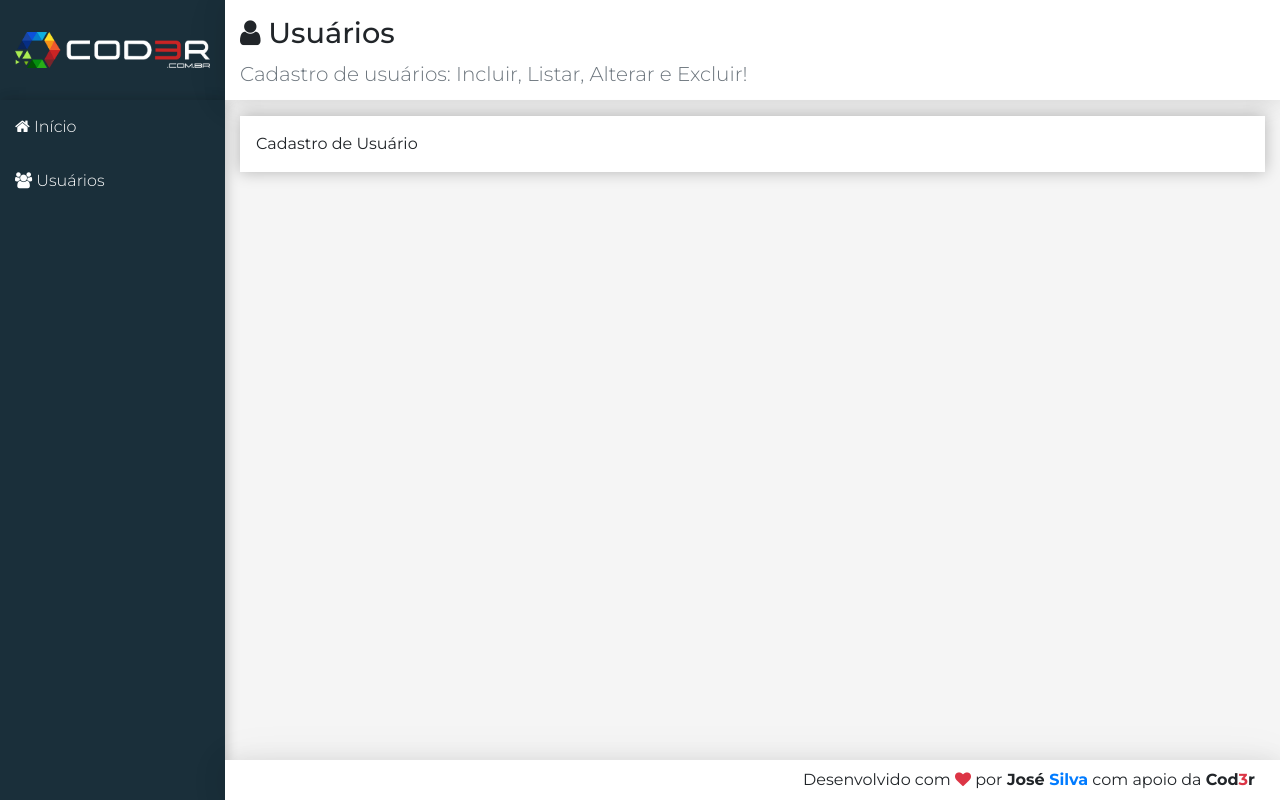
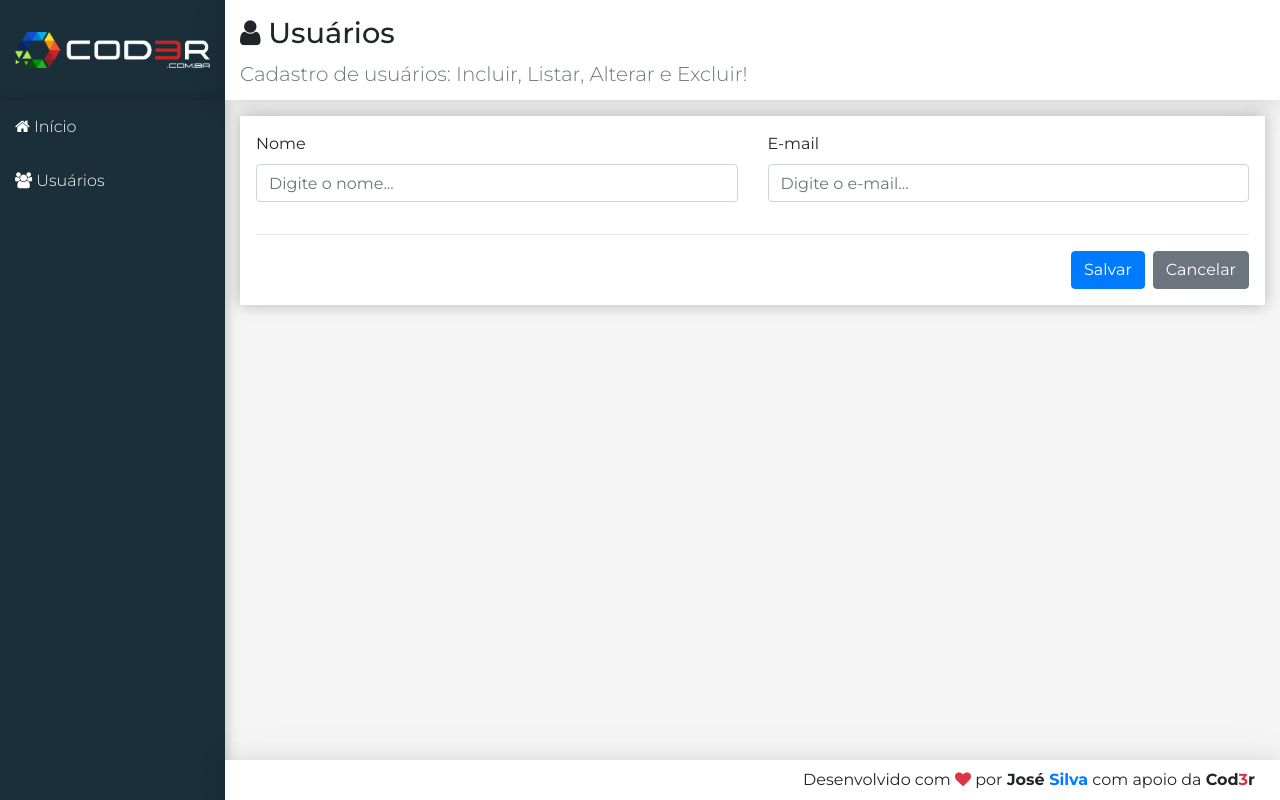
Before and after one commit to jnsilva1/curso-web-moderno, a React (Create React App) app in the folder 21 - react/crud/frontend/: page /users in a window 1280 px wide. Built offline with nearby package versions, Linux system fonts and the light colour scheme.

Commit message:
Componente Cadastro Usuario 03

```diff
--- a/21 - react/crud/frontend/src/components/user/UserCrud.jsx
+++ b/21 - react/crud/frontend/src/components/user/UserCrud.jsx
@@ -8,7 +8,7 @@ const headerProps ={
     subtitle: 'Cadastro de usuários: Incluir, Listar, Alterar e Excluir!'
 }
 
-const baseUrl = 'http://localhost:3001/users'
+const baseUrl = 'http://localhost:3001/user'
 const initialState = {
     user: {name:'', email:''},
     list: []
@@ -38,10 +38,62 @@ class UserCrud extends Component{
         return list
     }
 
+    updateField(event){
+        const user = { ...this.state.user }
+        user[event.target.name] = event.target.value
+        this.setState({user})
+    }
+
+    renderForm(){
+        return (
+            <div className="form">
+                <div className="row">
+                    <div className="col-12 col-md-6">
+                        <div className="form-group">
+                            <label htmlFor="name">Nome</label>
+                            <input type="text" name="name" id="name"  autoComplete="off"
+                                className="form-control"
+                                value={this.state.user.name}
+                                onChange={e=> this.updateField(e)}
+                                placeholder="Digite o nome..."
+                                />
+                        </div>
+                    </div>
+
+                    <div className="col-12 col-md-6">
+                        <div className="form-group">
+                            <label htmlFor="email">E-mail</label>
+                            <input type="text" name="email" id="email" autoComplete="off"
+                                className="form-control"
+                                value={this.state.user.email}
+                                onChange={e=> this.updateField(e)}
+                                placeholder="Digite o e-mail..." />
+                        </div>
+                    </div>
+                </div>
+
+                <hr />
+                <div className="row">
+                    <div className="col-12 d-flex justify-content-end">
+                        <button className="btn btn-primary"
+                            onClick={e=> this.save(e)}>
+                            Salvar
+                        </button>
+
+                        <button className="btn btn-secondary ml-2"
+                            onClick={e=> this.clear(e)}>
+                            Cancelar
+                        </button>
+                    </div>
+                </div>
+            </div>
+        )
+    }
+
     render(){
         return (
             <Main {...headerProps}>
-                Cadastro de Usuário
+                {this.renderForm()}
             </Main>
         )
     }
```
Also changed, not shown: 1 other file (tests, documents, lock files or other folders).
